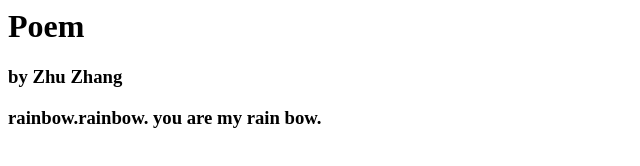
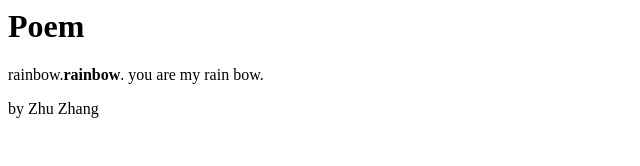
Before and after one commit to zhuzhangZZ/PoemWebsite, a plain HTML site: page index.html in a window 1280 px wide. Shown: the whole page, without its empty margins (0-640 px from the left). Drawn offline with Linux system fonts and the light colour scheme.

Commit message:
Update index.html

```diff
--- a/index.html
+++ b/index.html
@@ -2,11 +2,11 @@
 
 <body>
   <h1>Poem</h1>
-  <h3>by Zhu Zhang<h3>
+
   <p>rainbow.<strong>rainbow</strong>. you are my rain bow.</p>
 
 
-
+  <p>by Zhu Zhang</p>
 </body>
 
 </html>
```
